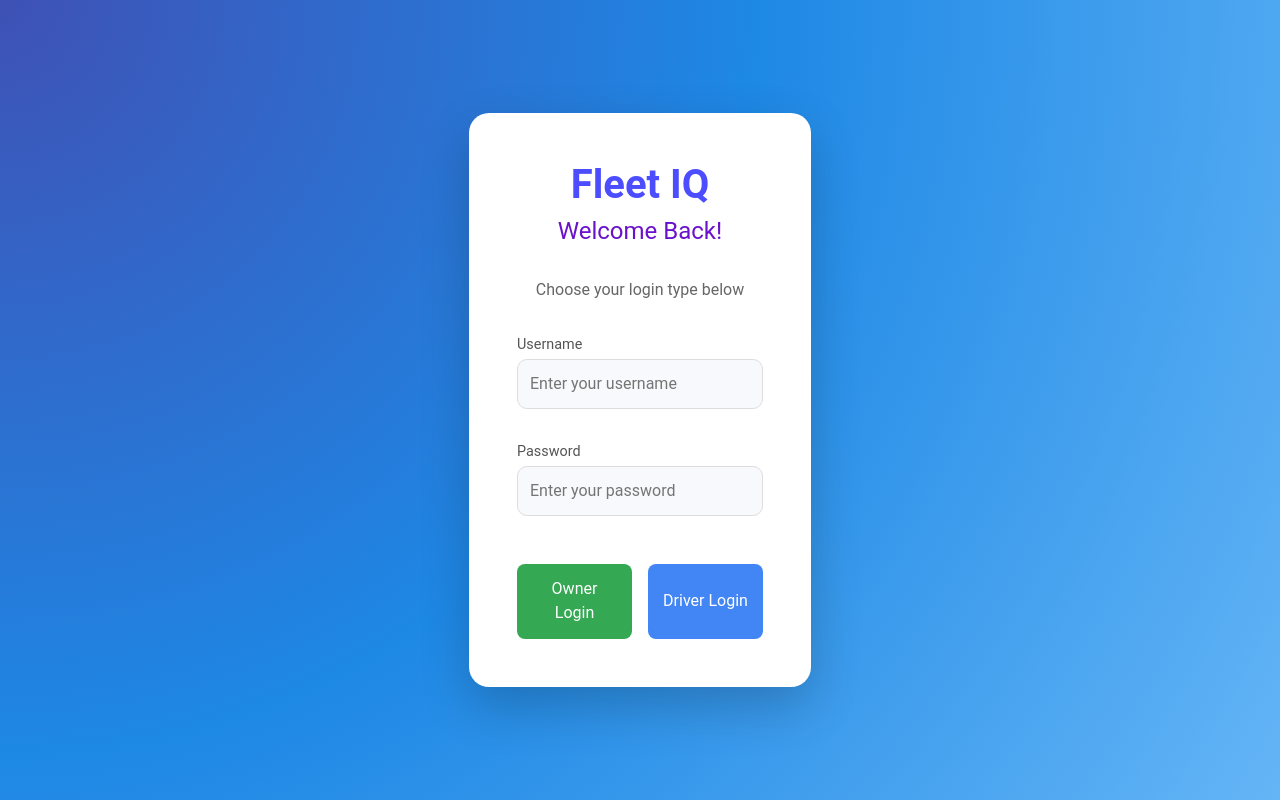
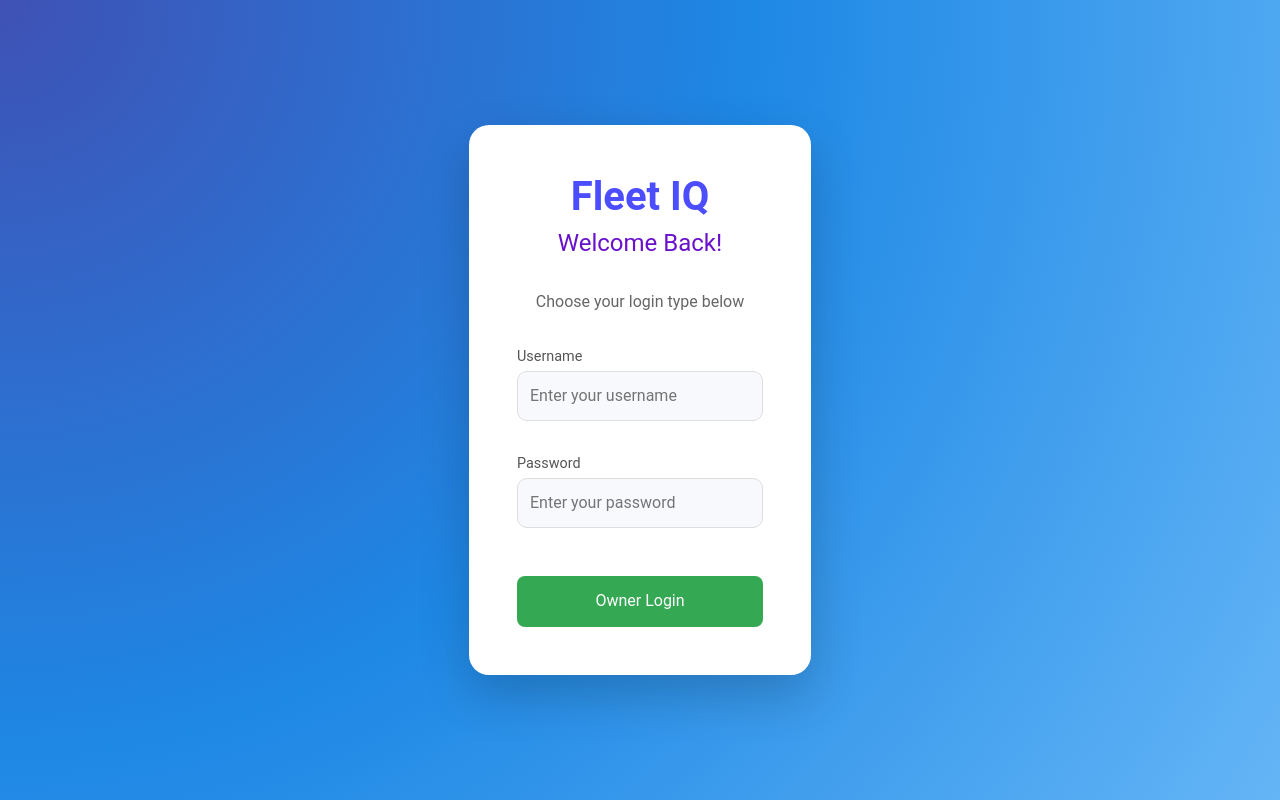
Before and after one commit to adhidhyaRP/newfleet, a React (Vite) app: page / in a window 1280 px wide. Built offline with nearby package versions, Linux system fonts and the light colour scheme.

Commit message:
Update App.jsx

```diff
--- a/src/App.jsx
+++ b/src/App.jsx
@@ -56,9 +56,7 @@ function Login() {
             <button type="button" className="owner-button" onClick={() => handleLogin('Owner')}>
               Owner Login
             </button>
-            <button type="button" className="driver-button" onClick={() => handleLogin('Driver')}>
-              Driver Login
-            </button>
+
           </div>
         </form>
       </div>
```
